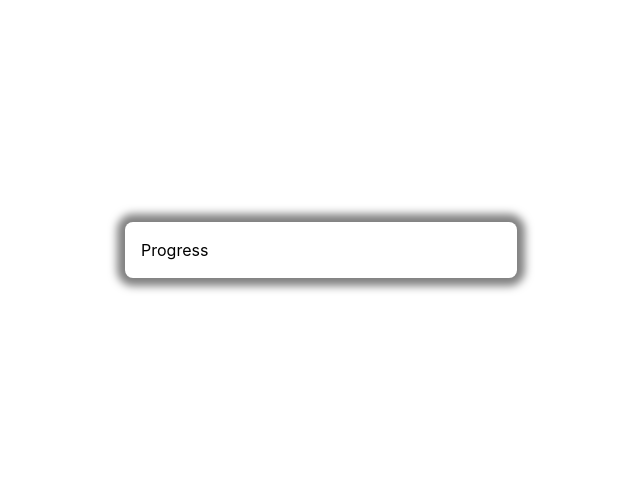
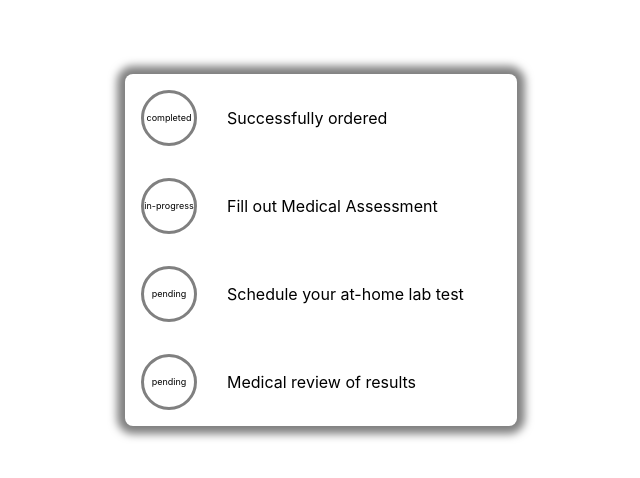
Before and after one commit to jsnanigans/nineamcodingchallenge, a React (Vite) app: page / in a window 1280 px wide. Shown: the part 150-628 px from the top of the page, without its empty margins (319-959 px from the left). Built offline with nearby package versions, Linux system fonts and the light colour scheme.

Commit message:
Headstart coding challenge

```diff
--- a/src/components/Progress/Progress.tsx
+++ b/src/components/Progress/Progress.tsx
@@ -1,24 +1,22 @@
 import styled from '@emotion/styled'
 import React, { FC } from 'react'
+import ProgressItem, { StepStatus } from './ProgressItem';
 
-/*
- Steps:
-  - Successfully ordered
-  - Fill out Medical Assessment
-  - Schedule your at-home lab test
-  - Medical review of results
- */
+const steps = [
+  'Successfully ordered',
+  'Fill out Medical Assessment',
+  'Schedule your at-home lab test',
+  'Medical review of results'
+]
 
-const green = '#00790C';
+// const green = '#00790C';
 
 export enum ProgressStatus {
-  Initial = 'initial',
-  Ordered = 'ordered',
-  CompletedMedicalAssessment = 'completed-medical-assessment',
-  ScheduledLabTest = 'scheduled-lab-test'
+  Ordered = 'ordered', // show "successfully ordered" as completed, and the next step as "in-progress"
+  CompletedMedicalAssessment = 'completed-medical-assessment', // show "fill out medical assessment" and all previous steps as completed, and the next step as "in-progress"
+  ScheduledLabTest = 'scheduled-lab-test' // show "schedule your at-home lab test" and all previous steps as completed, and the next step as "in-progress"
+  // the last step "medical review of results" is never shown as completed, and is shown as "in-progress"
 }
-
-type StepState = 'pending' | 'in-progress' | 'completed';
 
 interface ProgressProps {
   status: ProgressStatus;
@@ -32,13 +30,19 @@ const ListWrap = styled.div`
   box-shadow: 0 0 0.5em 0.5em rgba(0, 0, 0, 0.5);
   color: #000000;
   display: flex;
+  flex-direction: column;
   max-width: 360px;
   margin: 0 auto;
 `
 
 const Progress: FC<ProgressProps> = () => {
   return (
-    <ListWrap>Progress</ListWrap>
+    <ListWrap>
+      {steps.map((step, index) => {
+        const stepStatus: StepStatus = index === 0 ? 'completed' : index === 1 ? 'in-progress' : 'pending';
+        return <ProgressItem key={index} label={step} status={stepStatus} />
+      })}
+    </ListWrap>
   )
 }
 
--- /dev/null
+++ b/src/components/Progress/ProgressItem.tsx
@@ -0,0 +1,41 @@
+import styled from '@emotion/styled';
+import React, { FC } from 'react'
+
+export type StepStatus = 'pending' | 'in-progress' | 'completed';
+
+const ItemRow = styled.div`
+  display: flex;
+  flex-direction: row;
+  align-items: center;
+
+  &:not(:last-child) {
+    margin: 0 0 2em 0;
+  }
+`
+
+const Icon = styled.div`
+  width: 50px;
+  height: 50px;
+  border-radius: 50%;
+  border: 3px solid gray;
+  font-size: 9px;
+  display: flex;
+  justify-content: center;
+  align-items: center;
+  margin-right: 30px;
+`
+
+const Text = styled.div``
+
+const ProgressItem: FC<{
+  status:  StepStatus;
+  label: string;
+}> = ({status, label}) => {
+  return (
+    <ItemRow>
+      <Icon>{status}</Icon> <Text>{label}</Text>
+    </ItemRow>
+  )
+}
+
+export default ProgressItem
```
Also changed, not shown: 1 other file (tests, documents, lock files or other folders).
